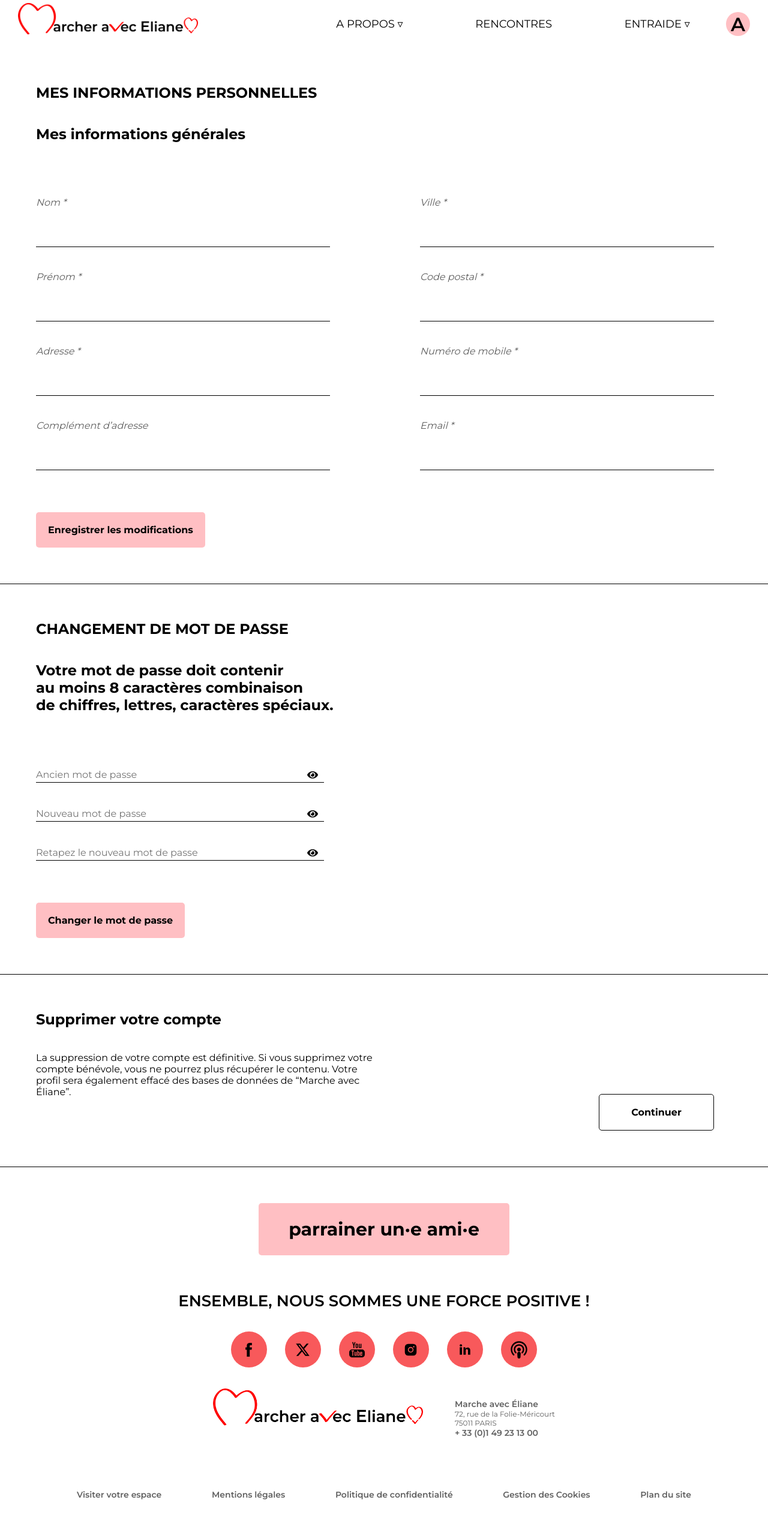
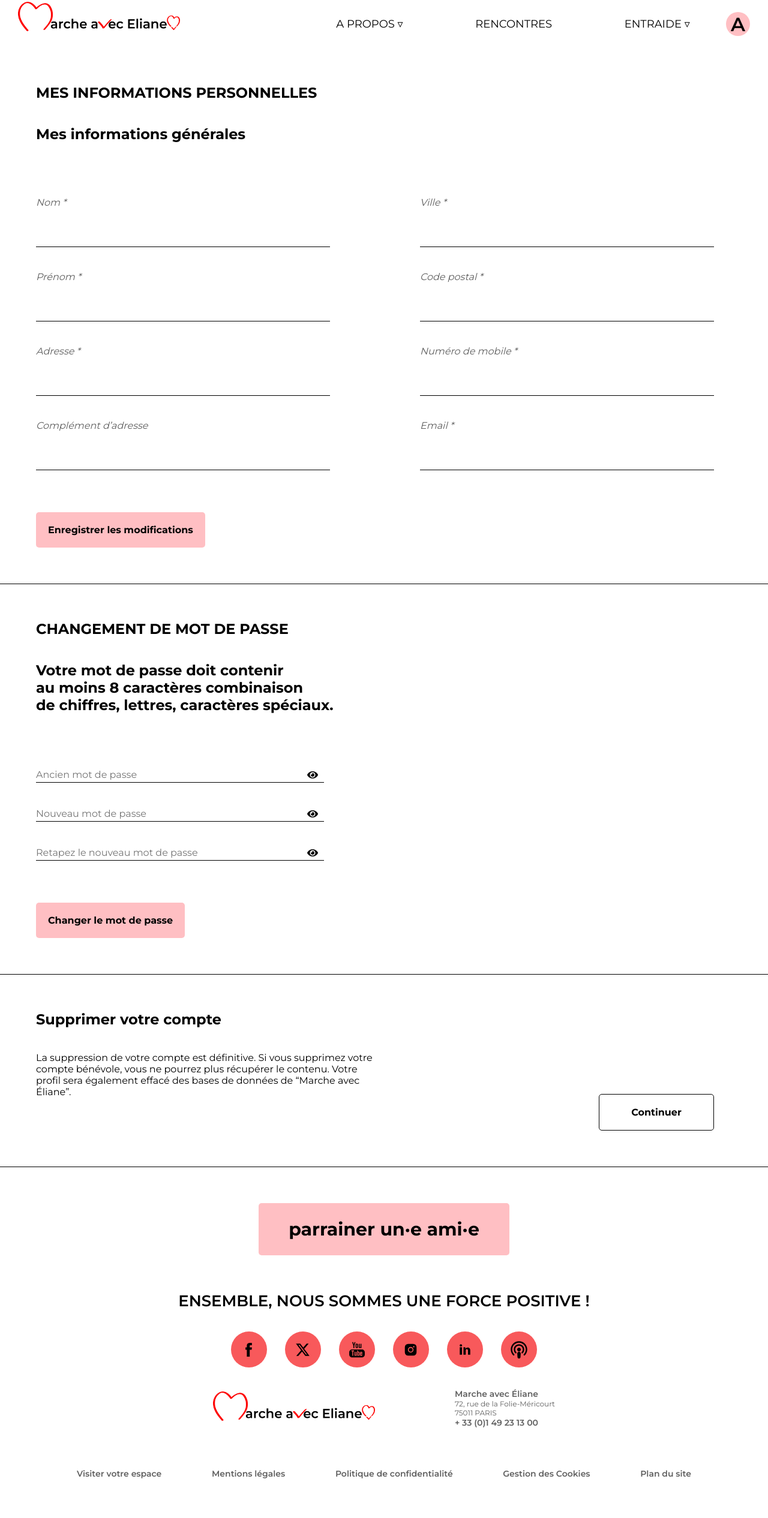
Before and after one commit to AnneGicquel/MarcheAvecEliane, an Angular app: page /accountSettings in a window 1280 px wide. Shown: the top 2531 px of the page at 60% size. After the commit the page ends 2496 px from the top, so only its background shows below. Built offline with nearby package versions, Linux system fonts and the light colour scheme.

Commit message:
fix/logoReplaced

```diff
--- a/src/app/components/footer/footer.component.css
+++ b/src/app/components/footer/footer.component.css
@@ -30,7 +30,7 @@ button {
     margin-bottom: 70px;
 }
 .logoContainer img {
-    width: 350px;
+    width: 270px;
     height: auto;
 }
 .contact{
--- a/src/app/components/footer/footer.component.html
+++ b/src/app/components/footer/footer.component.html
@@ -9,7 +9,7 @@
   <div class="contactContainer">
     <!-- LOGO -->
     <a class="logoContainer" routerLink="/"
-      ><img src="assets/images/logo/MaE_logo.png"
+      ><img src="assets/images/logo/Marche_avec_Eliane_Logo.png"
     /></a>
     <!-- CONTACT -->
     <div class="contact">
--- a/src/app/components/header/header.component.css
+++ b/src/app/components/header/header.component.css
@@ -3,8 +3,7 @@ header {
   width: 100%;
   height: 80px;
   display: flex;
-  justify-content: space-between;
-  align-items: center;
+  justify-content: center;
 }
 
 nav {
@@ -80,9 +79,9 @@ input[type="checkbox"]:checked ~ .animatedBurgerIcon > .diagonal.part-2 {
 
 /* LOGO */
 .logoContainer img {
-  margin-top: 15px;
-  width: 300px;
+  width: 270px;
   height: auto;
+  margin-bottom: 20px;
 }
 
 /* NAV TO SIDEBAR */
@@ -156,9 +155,6 @@ a {
   background-color: var(--white);
   border-bottom: 1px solid var(--black);
 }
-.dropdown .signOutBtn {
-
-}
 
 /* RESPONSIVE */
 @media (max-width: 1085px) {
@@ -194,8 +190,7 @@ a {
   }
   .logoContainer img {
     margin-left: 80px;
-    /* ? ⬇️ ⬆ TO FIX WITH THE RIGHT LOGO ? */
-    /* **** LOGO TO CENTER ? **** */
+    margin-bottom: 10px;
   }
   ul {
     width: 100px;
--- a/src/app/components/header/header.component.html
+++ b/src/app/components/header/header.component.html
@@ -17,7 +17,7 @@
 
     <!-- LOGO -->
     <a class="logoContainer" routerLink="/"
-      ><img src="assets/images/logo/MaE_logo.png"
+      ><img src="assets/images/logo/Marche_avec_Eliane_Logo.png"
     /></a>
 
     <ul>
```
Also changed, not shown: src/assets/images/logo/MaE_logo.png (deleted), src/assets/images/logo/Marche_avec_Eliane_Logo.png (added).
